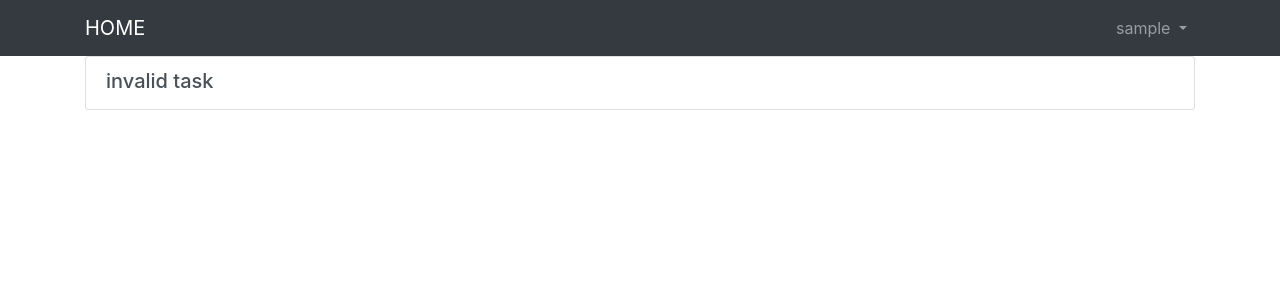
After one commit to masb3/todoshka, a Django app: page /task/1/ in a window 1280 px wide. The commit adds this page. Shown: the top 300 px of the page. Run offline with Django 3.2, Linux system fonts and the light colour scheme; the visitor is signed in with stand-in values (Sample User, id 1); data comes from the database, SQL or seed files in the repository; data that the repository does not hold is empty; some libraries are stand-ins or nearby versions.

Commit message:
task on separate page

```diff
--- a/todoshka/doit/templates/doit/index.html
+++ b/todoshka/doit/templates/doit/index.html
@@ -26,7 +26,7 @@
 
       {% for task in list.to_list.all %} <!-- loop tasks !-->
       <small>{{ task.pub_date|naturaltime }}</small>
-      <a href="#" class="text-body">  <!-- link to task !-->
+      <a href="{% url 'doit:task' task.id %}" class="text-body">  <!-- link to task !-->
       {% text_truncator task.task_name 30 as task_truncated %}
       <p class="mb-2 text-break">{{ task_truncated }}</p>
      </a>  <!-- end link to task !-->
--- /dev/null
+++ b/todoshka/doit/templates/doit/task.html
@@ -0,0 +1,31 @@
+{% extends 'doit/base.html' %}
+{% load doit_tags %}
+{% load humanize %}
+
+{% block content %}
+
+{% if task %} <!-- test if task id is valid !-->
+<div class="container">
+  <div class="list-group-item list-group-item-action flex-column align-items-start">
+      <div class="d-flex w-100 justify-content-between">
+      <h5 class="mb-1">{{ task.to_list.list_name }}</h5> <!-- display list name !-->
+      <small>{{ task.to_list.pub_date|naturaltime }}</small> <!-- display list pub date !-->
+    </div>
+      <small>{{ task.pub_date|naturaltime }}</small> <!-- display task pub date !-->
+      <p class="mb-2 text-break">{{ task }}</p> <!-- display task name !-->
+    <small>UPDATE</small>
+  </div>
+</div>
+
+{% else %} <!-- invalid task id !-->
+<div class="container">
+  <div class="list-group-item list-group-item-action flex-column align-items-start">
+      <div class="d-flex w-100 justify-content-between">
+      <h5 class="mb-1">invalid task</h5> <!-- display list name !-->
+      </div>
+  </div>
+</div>
+{% endif %} <!-- end of test if task id is valid !-->
+
+
+{% endblock content %}
--- a/todoshka/doit/urls.py
+++ b/todoshka/doit/urls.py
@@ -6,6 +6,7 @@ app_name = 'doit'
 
 urlpatterns = [
     path('', views.index, name='index'),
+    path('task/<int:task_id>/', views.task, name='task'),
     path('newlist/', views.new_list, name='newlist'),
     path('newtask/', views.new_task, name='newtask'),
 ]
--- a/todoshka/doit/views.py
+++ b/todoshka/doit/views.py
@@ -11,6 +11,27 @@ def index(request):
         lists = List.objects.filter(user=request.user)
 
     return render(request, 'doit/index.html', {'lists': lists, })  # 'user': request.user
+
+
+@login_required
+def task(request, task_id):
+    lists = List.objects.select_related().filter(user=request.user)
+    is_task_id_valid = False
+    for _list in lists:
+        tasks = Task.objects.select_related().filter(to_list=_list)
+        for task in tasks:
+            if task.id == task_id:
+                is_task_id_valid = True
+                break
+        if is_task_id_valid:
+            break
+
+    if is_task_id_valid:
+        task = Task.objects.get(id=task_id)
+    else:
+        task = None
+
+    return render(request, 'doit/task.html', {'task': task})
 
 
 @login_required
```
